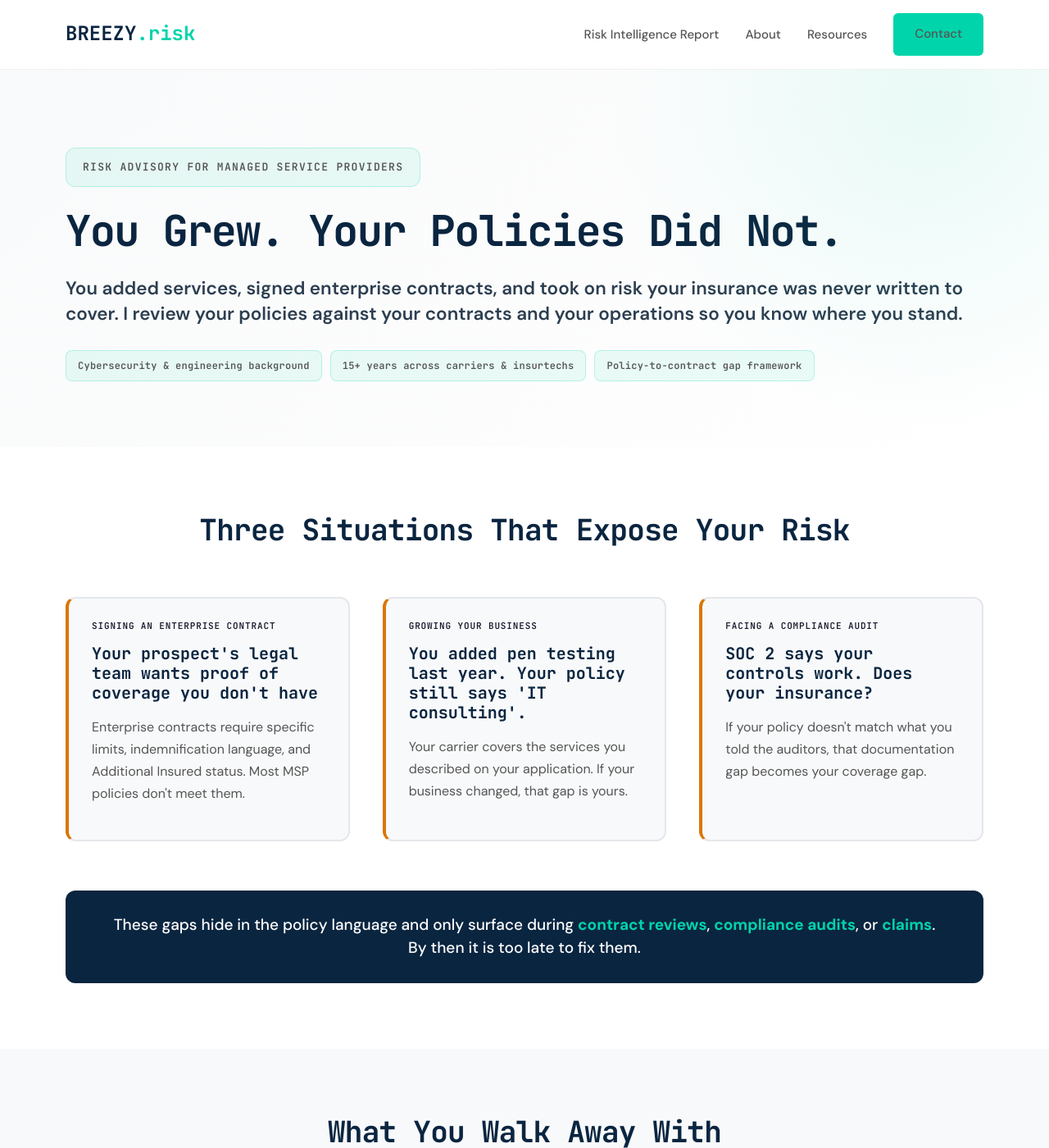
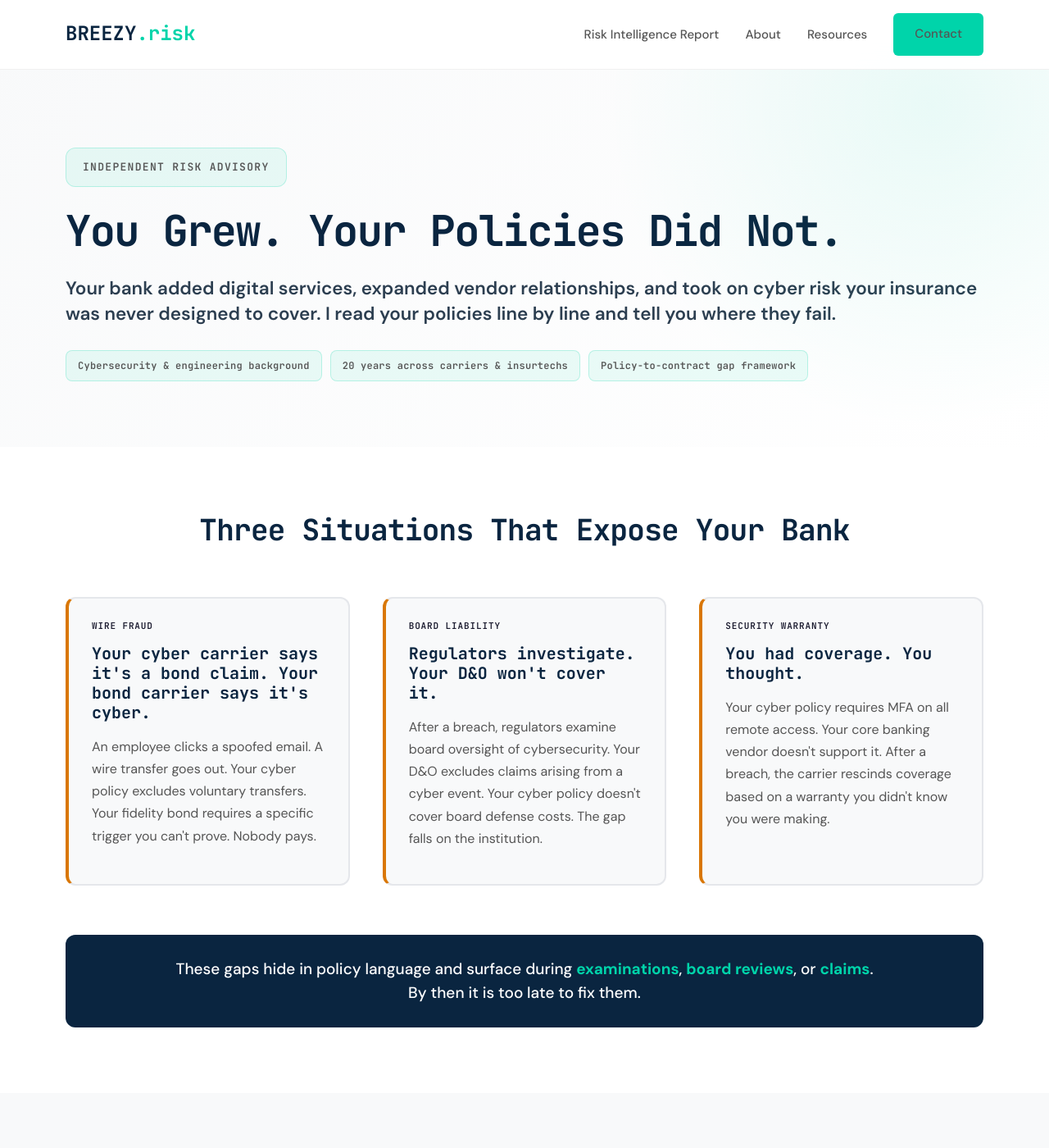
Before and after one commit to joeproe1/breezyins.com, a Jekyll site: the page built from index.html, in a window 1280 px wide and 1400 px high. Shown: the whole window at 82% size. Built offline with Jekyll 4.4.1, drawn with Linux system fonts in a browser that asks for light colours; some of the changed text lies outside the part shown.

Commit message:
Rebuild homepage: bank-forward with MSP secondary section
Homepage was 100% MSP-focused. Banks are now the primary vertical and
FoxPointe referrals land on this page. New structure: bank-forward hero
("Your bank added digital services..."), three bank scenario cards
(wire fraud, board liability, security warranty), bank-focused
walkaway section (cyber + fidelity bond + D&O interaction), then a
visually separated MSP secondary section with bullets and link. Updated
hero breadcrumb to "Independent Risk Advisory", chips from "15+" to
"20 years", bio to "I don't sell insurance. I audit it." Schema
description updated to bank-forward. Content approved by JP Mar 26.

Co-Authored-By: Claude Opus 4.6 <noreply@anthropic.com>

```diff
--- a/index.html
+++ b/index.html
@@ -1,7 +1,7 @@
 ---
 layout: home
-title: "Risk Advisory for Managed Service Providers"
-description: "You grew. Your policies did not. I review Tech E&O and cyber insurance against your contracts and operations for managed service providers."
+title: "Independent Risk Advisory for Community Banks and MSPs"
+description: "I don't sell insurance. I audit it. Risk Intelligence Reports for community banks, credit unions, and managed service providers. Find out where your coverage fails before a claim does."
 ---
 
 <!-- ProfessionalService Schema -->
@@ -13,7 +13,7 @@ description: "You grew. Your policies did not. I review Tech E&O and cyber insur
   "url": "https://breezyins.com",
   "logo": "https://breezyins.com/assets/images/breezy-logo.png",
   "image": "https://breezyins.com/assets/images/breezy-og-default.png",
-  "description": "Risk advisory for managed service providers and community banks. Policy audits for Tech E&O, cyber insurance, fidelity bond, D&O, and client contract compliance.",
+  "description": "Independent risk advisory for community banks, credit unions, and managed service providers. I audit insurance programs line by line against operations, contracts, and regulatory requirements. No policies sold. No commissions earned.",
   "founder": {
     "@type": "Person",
     "name": "Joerg Proeve",
@@ -40,22 +40,55 @@ description: "You grew. Your policies did not. I review Tech E&O and cyber insur
 }
 </script>
 
+<style>
+/* MSP secondary section */
+.msp-section {
+    padding: 80px 0;
+    background: #f0f4f3;
+    border-top: 1px solid #e0e8e5;
+}
+.msp-section-inner {
+    max-width: 900px;
+    margin: 0 auto;
+}
+.msp-section h2 {
+    font-size: 30px;
+    margin-bottom: 20px;
+}
+.msp-section .section-lede {
+    font-size: 18px;
+    line-height: 1.7;
+    color: #555;
+    margin-bottom: 24px;
+}
+.msp-section .walkaway-list li {
+    font-size: 17px;
+}
+.msp-section .msp-closing {
+    font-size: 18px;
+    line-height: 1.7;
+    color: #555;
+    margin-top: 24px;
+    margin-bottom: 18px;
+}
+</style>
+
 <!-- Hero Section -->
 <section class="hero">
   <div class="container">
     <div class="hero-content" style="text-align:left">
 
-      <div class="hero-breadcrumb">Risk Advisory for Managed Service Providers</div>
+      <div class="hero-breadcrumb">Independent Risk Advisory</div>
 
       <h1>You Grew. Your Policies Did Not.</h1>
 
       <p class="hero-subheadline">
-        You added services, signed enterprise contracts, and took on risk your insurance was never written to cover. I review your policies against your contracts and your operations so you know where you stand.
+        Your bank added digital services, expanded vendor relationships, and took on cyber risk your insurance was never designed to cover. I read your policies line by line and tell you where they fail.
       </p>
 
       <div class="hero-chips">
         <span class="hero-chip">Cybersecurity &amp; engineering background</span>
-        <span class="hero-chip">15+ years across carriers &amp; insurtechs</span>
+        <span class="hero-chip">20 years across carriers &amp; insurtechs</span>
         <span class="hero-chip">Policy-to-contract gap framework</span>
       </div>
 
@@ -67,31 +100,31 @@ description: "You grew. Your policies did not. I review Tech E&O and cyber insur
 <section class="problem-section" id="situations">
   <div class="container">
     <div class="section-header">
-      <h2>Three Situations That Expose Your Risk</h2>
+      <h2>Three Situations That Expose Your Bank</h2>
     </div>
 
     <div class="problem-grid">
       <div class="problem-card">
-        <div class="trigger-label">Signing an Enterprise Contract</div>
-        <h3>Your prospect's legal team wants proof of coverage you don't have</h3>
-        <p>Enterprise contracts require specific limits, indemnification language, and Additional Insured status. Most MSP policies don't meet them.</p>
+        <div class="trigger-label">Wire Fraud</div>
+        <h3>Your cyber carrier says it's a bond claim. Your bond carrier says it's cyber.</h3>
+        <p>An employee clicks a spoofed email. A wire transfer goes out. Your cyber policy excludes voluntary transfers. Your fidelity bond requires a specific trigger you can't prove. Nobody pays.</p>
       </div>
 
       <div class="problem-card">
-        <div class="trigger-label">Growing Your Business</div>
-        <h3>You added pen testing last year. Your policy still says 'IT consulting'.</h3>
-        <p>Your carrier covers the services you described on your application. If your business changed, that gap is yours.</p>
+        <div class="trigger-label">Board Liability</div>
+        <h3>Regulators investigate. Your D&amp;O won't cover it.</h3>
+        <p>After a breach, regulators examine board oversight of cybersecurity. Your D&amp;O excludes claims arising from a cyber event. Your cyber policy doesn't cover board defense costs. The gap falls on the institution.</p>
       </div>
 
       <div class="problem-card">
-        <div class="trigger-label">Facing a Compliance Audit</div>
-        <h3>SOC 2 says your controls work. Does your insurance?</h3>
-        <p>If your policy doesn't match what you told the auditors, that documentation gap becomes your coverage gap.</p>
+        <div class="trigger-label">Security Warranty</div>
+        <h3>You had coverage. You thought.</h3>
+        <p>Your cyber policy requires MFA on all remote access. Your core banking vendor doesn't support it. After a breach, the carrier rescinds coverage based on a warranty you didn't know you were making.</p>
       </div>
     </div>
 
     <div class="stat-footer">
-      These gaps hide in the policy language and only surface during <strong>contract reviews</strong>, <strong>compliance audits</strong>, or <strong>claims</strong>.<br>By then it is too late to fix them.
+      These gaps hide in policy language and surface during <strong>examinations</strong>, <strong>board reviews</strong>, or <strong>claims</strong>.<br>By then it is too late to fix them.
     </div>
 
   </div>
@@ -106,18 +139,48 @@ description: "You grew. Your policies did not. I review Tech E&O and cyber insur
 
     <div class="section-narrow">
       <p class="section-lede">
-        A plain-English report that maps your actual business exposure. Not a renewal quote or sales pitch for a new policy.
+        A report that reads your cyber policy, fidelity bond, and D&amp;O together and tells you exactly where no carrier pays.
       </p>
 
       <ul class="walkaway-list">
-        <li>Whether your MSA commitments match what your policies cover</li>
-        <li>Where your cyber and Tech E&amp;O policies point fingers at each other and neither responds in a claim</li>
-        <li>Which services you deliver that your carrier does not know about or has excluded</li>
+        <li>Which policy responds to each incident type, and which denies</li>
+        <li>Where three carriers point fingers at each other and nobody covers the loss</li>
+        <li>Exclusions, sublimits, and warranty conditions that would block a claim</li>
+        <li>Examiner-ready documentation with findings in dollar terms</li>
       </ul>
 
       <div class="section-actions">
         <a href="{{ '/risk-intelligence-report/' | relative_url }}" class="btn-text" style="color:var(--brand-primary); font-weight:600; text-decoration:none; font-size:18px;">
           Learn more about the Risk Intelligence Report &rarr;
+        </a>
+      </div>
+    </div>
+  </div>
+</section>
+
+<!-- For Managed Service Providers -->
+<section class="msp-section">
+  <div class="container">
+    <div class="msp-section-inner">
+      <h2>For Managed Service Providers</h2>
+
+      <p class="section-lede">
+        MSPs face a different version of the same problem: policies that don't match what you actually do or what your contracts require.
+      </p>
+
+      <ul class="walkaway-list">
+        <li>Your Tech E&amp;O defines covered services too narrowly for the work you deliver</li>
+        <li>Your cyber and E&amp;O policies point fingers at each other when a client claim hits</li>
+        <li>Your MSA commitments exceed what your coverage will pay</li>
+      </ul>
+
+      <p class="msp-closing">
+        If you are an MSP adding service lines, closing enterprise contracts, or serving regulated verticals, the Risk Intelligence Report maps your exposure.
+      </p>
+
+      <div class="section-actions">
+        <a href="{{ '/coverage-gaps-framework/' | relative_url }}" class="btn-text" style="color:var(--brand-primary); font-weight:600; text-decoration:none; font-size:18px;">
+          Learn more about MSP coverage gaps &rarr;
         </a>
       </div>
     </div>
@@ -132,10 +195,10 @@ description: "You grew. Your policies did not. I review Tech E&O and cyber insur
         <img src="{{ '/assets/images/joerg-homepage.jpg' | relative_url }}" alt="Joerg Proeve, Founder of Breezy Risk Advisors" class="about-preview-photo">
         <div class="about-preview-text">
           <p>
-            I'm Joerg Proeve. I spent 15+ years inside the insurance industry, at carriers and insurtechs, building the systems that underwrite and process claims. Before that, I earned an engineering degree and worked in cybersecurity.
+            I'm Joerg Proeve. I spent 20 years inside the insurance industry, at carriers and insurtechs, where coverage decisions are made. Before that, I earned an engineering degree and worked in cybersecurity.
           </p>
           <p>
-            I started Breezy Risk Advisors because managed service providers deserve an advisor who understands what they do, who actually reads the policy language, not just the declarations page, and who cross-references coverage against the contracts you sign.
+            I don't sell insurance. I audit it. I started Breezy Risk Advisors because the businesses that face the most complex coverage questions are getting the least rigorous answers.
           </p>
           <a href="{{ '/about/' | relative_url }}" class="btn-text" style="color:var(--brand-primary); font-weight:600; text-decoration:none; font-size:18px;">
             More about my background &rarr;
```
